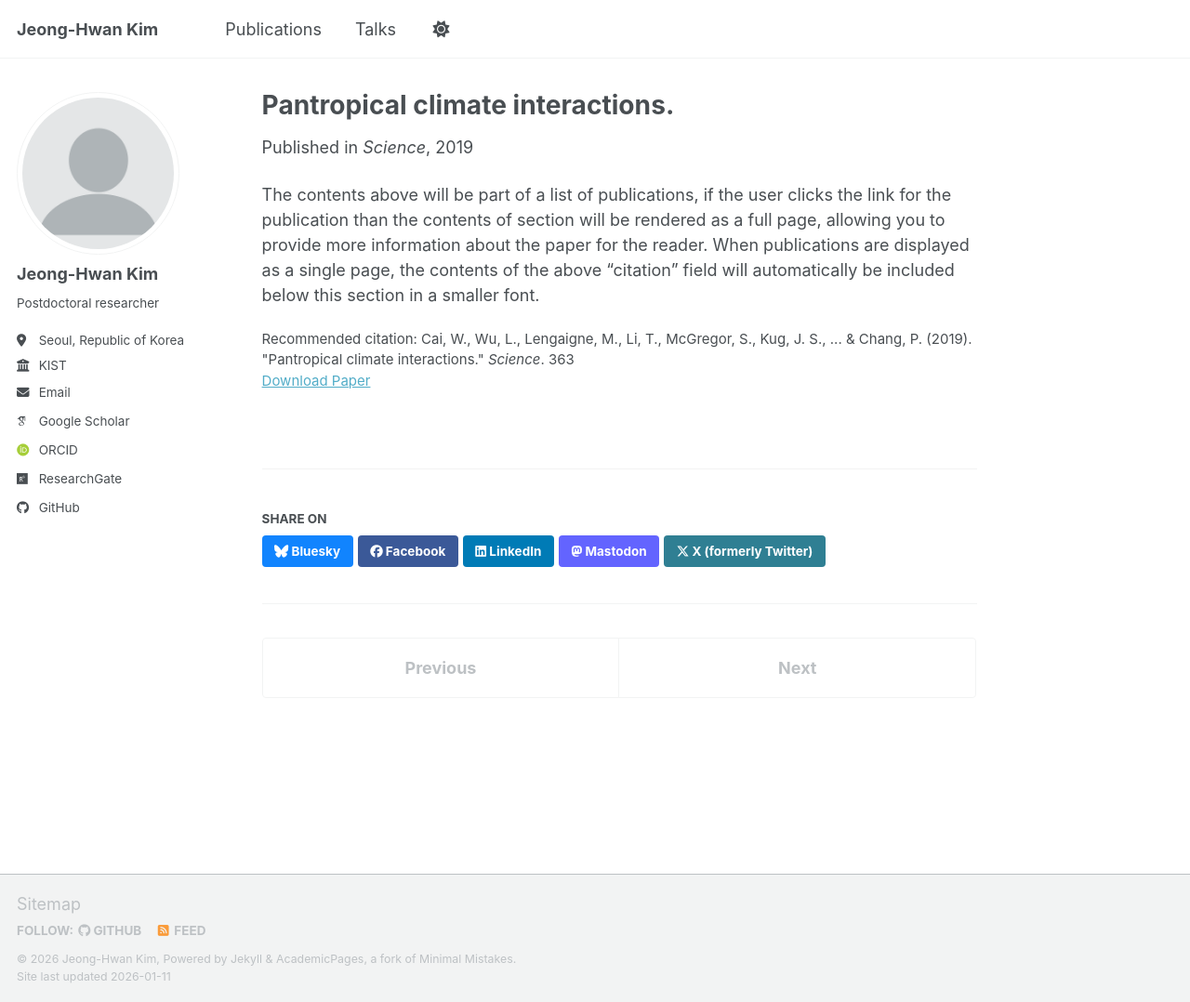
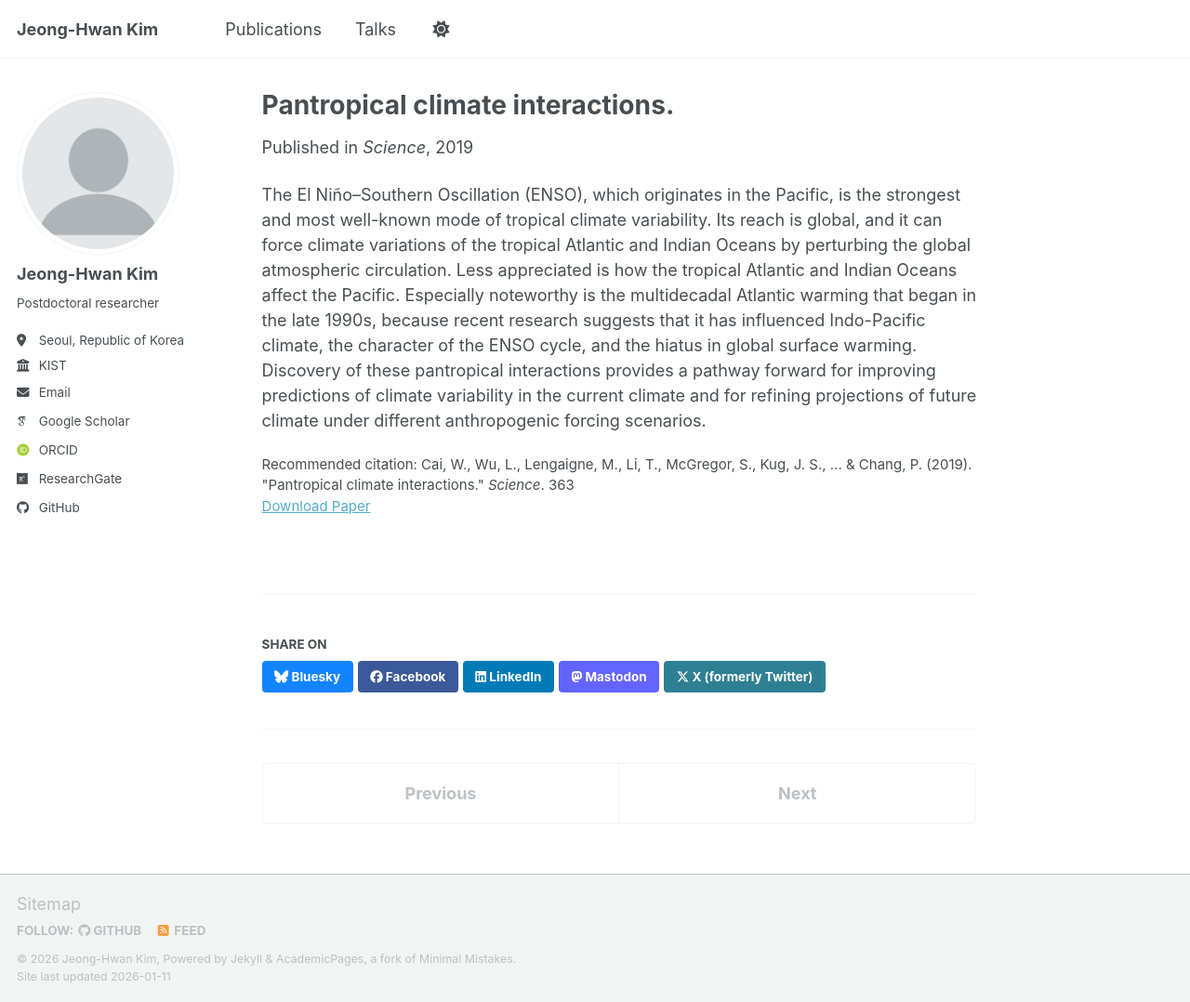
Before and after one commit to jeonghwan723/jeonghwan723.github.io, a Jekyll site: the page built from _publications/2009-10-01-paper-title-number-1.md, in a window 1280 px wide and 1078 px high. Shown: the whole window at 93% size. Built offline with Jekyll 4.4.1, drawn with Linux system fonts in a browser that asks for light colours; some web fonts are replaced; a script bundle is joined from its source files by our own code; library files that are not in the unit come from our copies.

Commit message:
Update 2009-10-01-paper-title-number-1.md

```diff
--- a/_publications/2009-10-01-paper-title-number-1.md
+++ b/_publications/2009-10-01-paper-title-number-1.md
@@ -10,4 +10,4 @@ venue: 'Science'
 paperurl: 'https://www.science.org/doi/10.1126/science.aav4236'
 citation: 'Cai, W., Wu, L., Lengaigne, M., Li, T., McGregor, S., Kug, J. S., ... & Chang, P. (2019). &quot;Pantropical climate interactions.&quot; <i>Science</i>. 363'
 ---
-The contents above will be part of a list of publications, if the user clicks the link for the publication than the contents of section will be rendered as a full page, allowing you to provide more information about the paper for the reader. When publications are displayed as a single page, the contents of the above "citation" field will automatically be included below this section in a smaller font.
+The El Niño–Southern Oscillation (ENSO), which originates in the Pacific, is the strongest and most well-known mode of tropical climate variability. Its reach is global, and it can force climate variations of the tropical Atlantic and Indian Oceans by perturbing the global atmospheric circulation. Less appreciated is how the tropical Atlantic and Indian Oceans affect the Pacific. Especially noteworthy is the multidecadal Atlantic warming that began in the late 1990s, because recent research suggests that it has influenced Indo-Pacific climate, the character of the ENSO cycle, and the hiatus in global surface warming. Discovery of these pantropical interactions provides a pathway forward for improving predictions of climate variability in the current climate and for refining projections of future climate under different anthropogenic forcing scenarios.
```
